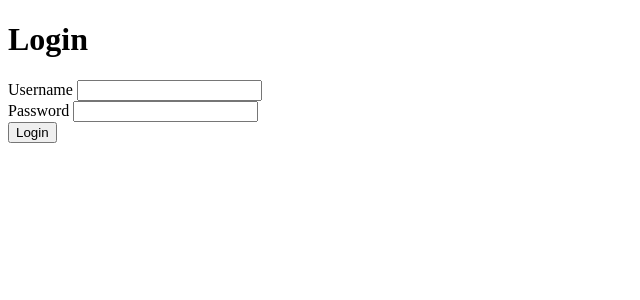
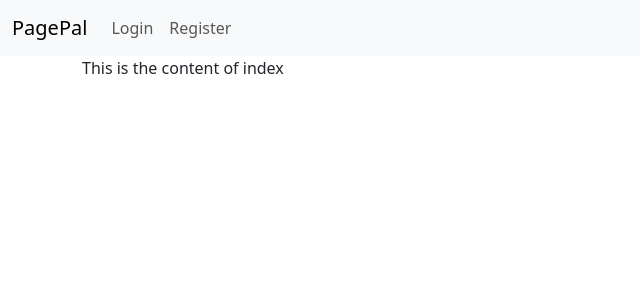
Before and after one commit to Vats-Dev/MAD1-Project, a Flask app: page / in a window 1280 px wide. Shown: the top 300 px of the page, without its empty margins (0-640 px from the left). Run offline with Flask 3, Linux system fonts and the light colour scheme; parts of the project's set-up code (start-up, migrations or seed data) failed here and were passed over.

Commit message:
Added controller for login and register page

```diff
--- a/app.py
+++ b/app.py
@@ -1,9 +1,11 @@
 from flask import Flask, render_template
+from models import db
 
 app=Flask(__name__)
 
 import config
 import routes
+import models
 
 if __name__=='__main__':
     app.run(debug=True)
--- a/models.py
+++ b/models.py
@@ -2,6 +2,7 @@ from app import app
 from flask_sqlalchemy import SQLAlchemy
 from datetime import datetime
 from flask_login import UserMixin
+from flask import current_app
 
 db=SQLAlchemy(app)
 
@@ -39,5 +40,5 @@ class BookRequest(db.Model):
     return_date = db.Column(db.DateTime)
     is_active = db.Column(db.Boolean, default=True)  # Indicates whether the request is active or not
 
-with app.context():
+with current_app.app_context():
     db.create_all()
--- a/routes.py
+++ b/routes.py
@@ -1,5 +1,7 @@
-from flask import Flask, render_template
+from flask import render_template, request, redirect, url_for, flash
 from app import app
+from models import User, Section, Book, BookRequest
+from werkzeug.security import generate_password_hash, check_password_hash
 
 @app.route('/')
 def index():
@@ -9,6 +11,55 @@ def index():
 def login():
     return render_template('login.html')
 
+@app.route('/login', methods=['POST'])
+def login_post():
+    username=request.form.get('username')
+    password=request.form.get('password')
+
+    if not username or not password:
+        flash('Please fill out all the fields!')
+        return redirect(url_for('login'))
+
+    user=User.query.filter_by(username=username).first()
+
+    if not user:
+        flash('Username does not exist!')
+        return redirect(url_for('login'))
+
+    if not check_password_hash(user.passhash, password):
+        flash('Incorect password!')
+        return redirect(url_for('login'))
+
+    return redirect(url_for('index'))
+
 @app.route('/register')
 def register():
     return render_template('register.html')
+
+@app.route('/register', methods=['POST'])
+def register_post():
+    username = request.form.get('username')
+    password = request.form.get('password')
+    confirm_password = request.form.get('confirm_password')
+    name = request.form.get('name')
+
+    if not username or not password or not confirm_password:
+        flash('Please fill out all fields')
+        return redirect(url_for('register'))
+
+    if password != confirm_password:
+        flash('Passwords do not match!')
+        return redirect(url_for('register'))
+
+    user = User.query.filter_by(username=username).first()
+
+    if user:
+        flash('Username already exists!')
+        return redirect(url_for('register'))
+
+    password_hash = generate_password_hash(password)
+
+    new_user = User(username=username, passhash=password_hash, name=name)
+    db.session.add(new_user)
+    db.session.commit()
+    return redirect(url_for('login'))
--- a/templates/index.html
+++ b/templates/index.html
@@ -1,24 +1,5 @@
-<!DOCTYPE html>
-<html lang="en">
-<head>
-    <meta charset="UTF-8">
-    <meta name="viewport" content="width=device-width, initial-scale=1.0">
-    <title>PagePal</title>
-</head>
-<body>
-    <h1>Login</h1>
-    <form action="" class="myform">
-        <div class="form-group">
-            <label for="username">Username</label>
-            <input type="text" name="username">
-        </div>
-        <div class="form-group">
-            <label for="password">Password</label>
-            <input type="password" name="password">
-        </div>
-        <div class="form-group">
-            <button type="submit">Login</button>
-        </div>
-    </form>
-</body>
-</html>
+{% extends 'layout.html' %}
+
+{% block content %}
+    This is the content of index
+{% endblock %}
```
